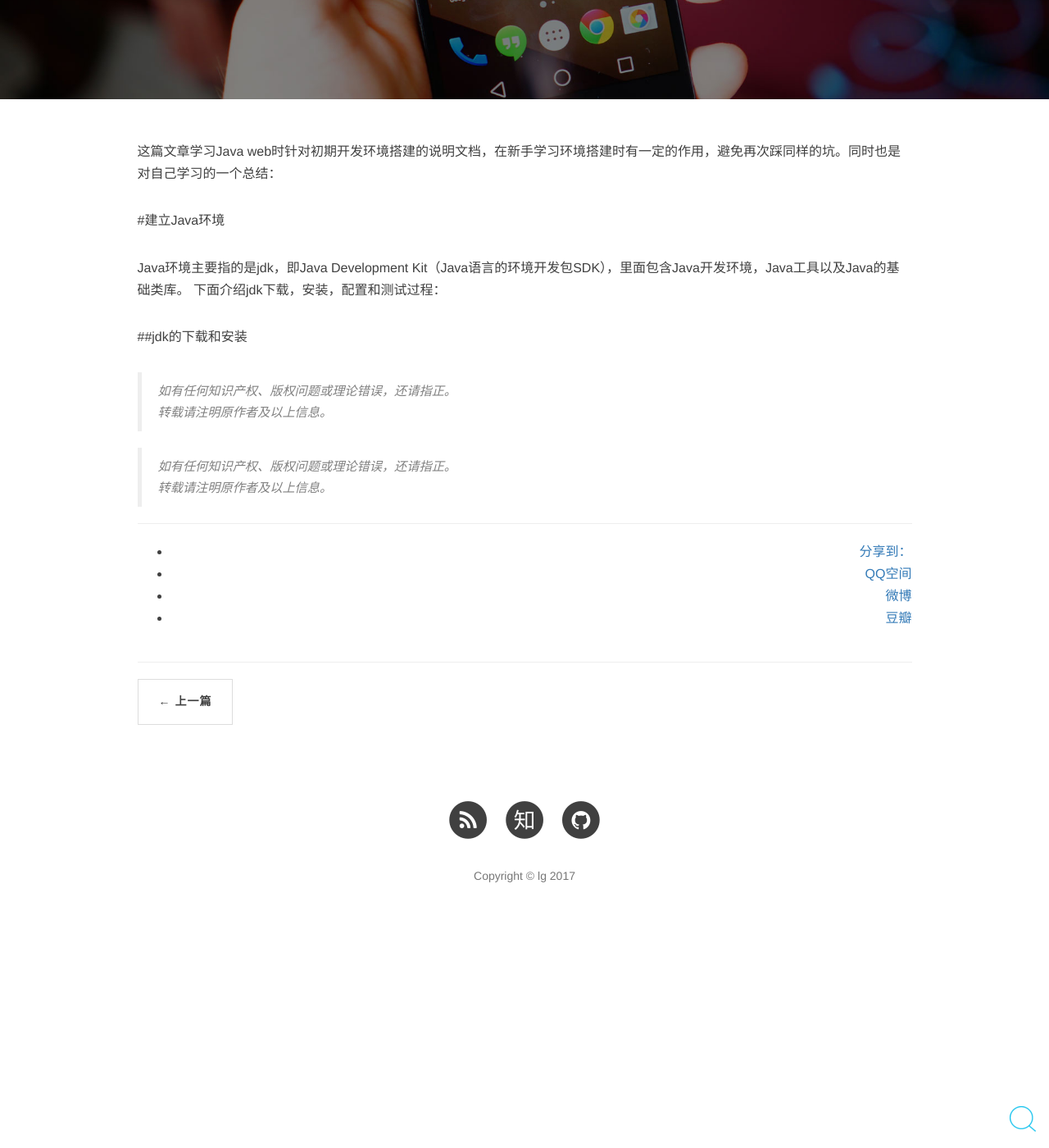
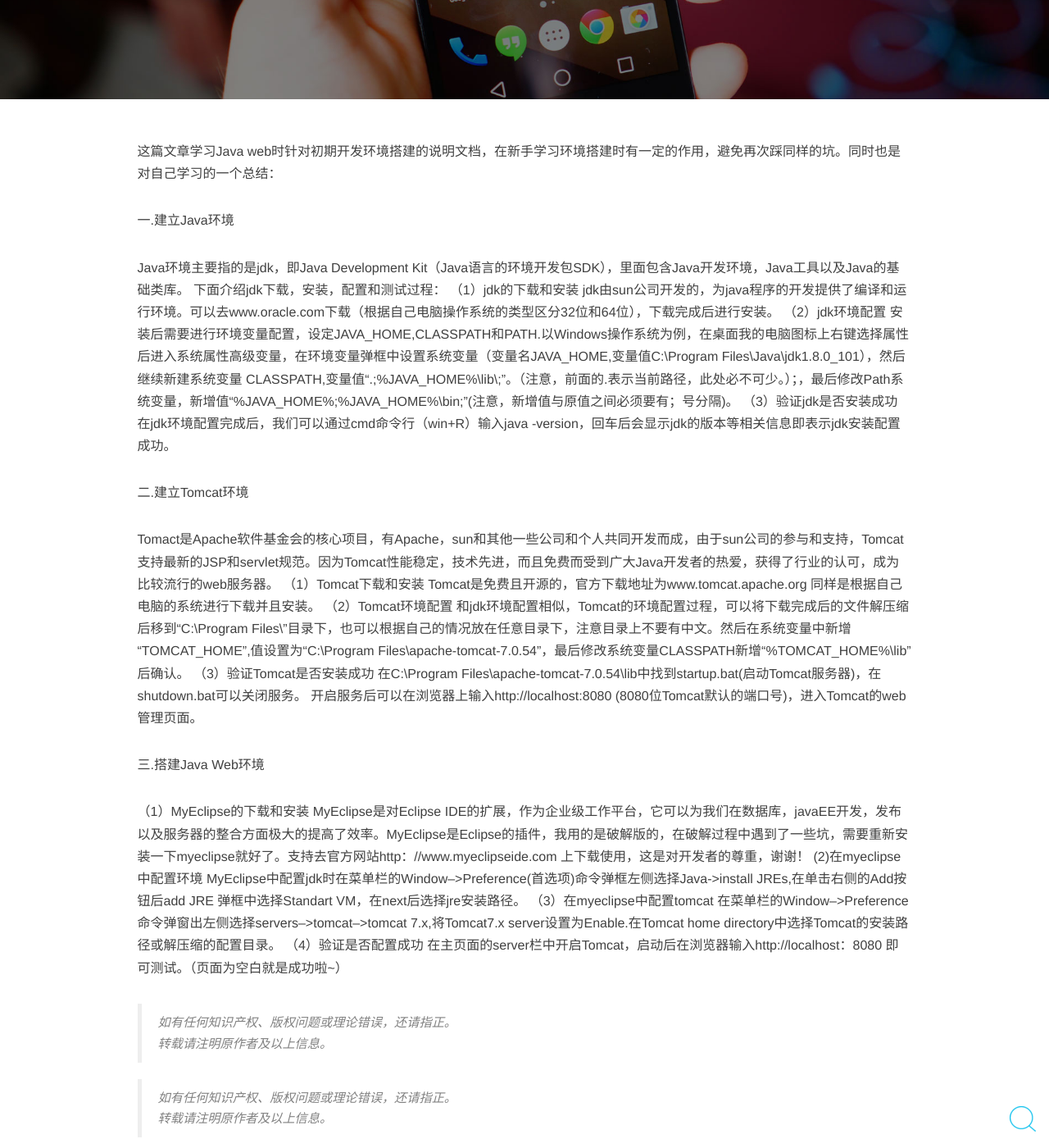
Before and after one commit to JackLiu946/JackLiu946.github.io.bak, a Jekyll site: the page built from _posts/2014-11-26-android-viewpager.md, in a window 1280 px wide and 1400 px high, scrolled down 396 px. Shown: the whole window at 82% size. Built offline with Jekyll 4.4.1, drawn with Linux system fonts in a browser that asks for light colours; nearby versions of some CDN libraries; comment, search, counter and statistics services are not loaded; before the commit the page ends 1542 px from its top, so only the background shows below that.

Commit message:
Update 2014-11-26-android-viewpager.md

```diff
--- a/_posts/2014-11-26-android-viewpager.md
+++ b/_posts/2014-11-26-android-viewpager.md
@@ -12,13 +12,46 @@
 这篇文章学习Java web时针对初期开发环境搭建的说明文档，在新手学习环境搭建时有一定的作用，避免再次踩同样的坑。同时也是对自己学习的一个总结：
 
 
-  #建立Java环境
+  一.建立Java环境
 
   Java环境主要指的是jdk，即Java Development Kit（Java语言的环境开发包SDK），里面包含Java开发环境，Java工具以及Java的基础类库。
  下面介绍jdk下载，安装，配置和测试过程：
+（1）jdk的下载和安装
+jdk由sun公司开发的，为java程序的开发提供了编译和运行环境。可以去www.oracle.com下载（根据自己电脑操作系统的类型区分32位和64位），下载完成后进行安装。
+（2）jdk环境配置
+安装后需要进行环境变量配置，设定JAVA_HOME,CLASSPATH和PATH.以Windows操作系统为例，在桌面我的电脑图标上右键选择属性后进入系统属性高级变量，在环境变量弹框中设置系统变量（变量名JAVA_HOME,变量值C:\Program Files\Java\jdk1.8.0_101），然后继续新建系统变量 CLASSPATH,变量值“.;%JAVA_HOME%\lib\;”。（注意，前面的.表示当前路径，此处必不可少。）；，最后修改Path系统变量，新增值“%JAVA_HOME%;%JAVA_HOME%\bin;”(注意，新增值与原值之间必须要有；号分隔)。
+（3）验证jdk是否安装成功
+在jdk环境配置完成后，我们可以通过cmd命令行（win+R）输入java -version，回车后会显示jdk的版本等相关信息即表示jdk安装配置成功。
 
 
-##jdk的下载和安装
+二.建立Tomcat环境
+
+Tomact是Apache软件基金会的核心项目，有Apache，sun和其他一些公司和个人共同开发而成，由于sun公司的参与和支持，Tomcat支持最新的JSP和servlet规范。因为Tomcat性能稳定，技术先进，而且免费而受到广大Java开发者的热爱，获得了行业的认可，成为比较流行的web服务器。
+（1）Tomcat下载和安装
+Tomcat是免费且开源的，官方下载地址为www.tomcat.apache.org 同样是根据自己电脑的系统进行下载并且安装。
+（2）Tomcat环境配置
+和jdk环境配置相似，Tomcat的环境配置过程，可以将下载完成后的文件解压缩后移到“C:\Program Files\”目录下，也可以根据自己的情况放在任意目录下，注意目录上不要有中文。然后在系统变量中新增“TOMCAT_HOME”,值设置为“C:\Program Files\apache-tomcat-7.0.54”，最后修改系统变量CLASSPATH新增“%TOMCAT_HOME%\lib”后确认。
+（3）验证Tomcat是否安装成功
+在C:\Program Files\apache-tomcat-7.0.54\lib中找到startup.bat(启动Tomcat服务器)，在shutdown.bat可以关闭服务。
+开启服务后可以在浏览器上输入http://localhost:8080 (8080位Tomcat默认的端口号)，进入Tomcat的web管理页面。
+
+三.搭建Java Web环境
+
+（1）MyEclipse的下载和安装
+MyEclipse是对Eclipse IDE的扩展，作为企业级工作平台，它可以为我们在数据库，javaEE开发，发布以及服务器的整合方面极大的提高了效率。MyEclipse是Eclipse的插件，我用的是破解版的，在破解过程中遇到了一些坑，需要重新安装一下myeclipse就好了。支持去官方网站http：//www.myeclipseide.com 上下载使用，这是对开发者的尊重，谢谢！
+(2)在myeclipse中配置环境
+MyEclipse中配置jdk时在菜单栏的Window-->Preference(首选项)命令弹框左侧选择Java->install JREs,在单击右侧的Add按钮后add JRE 弹框中选择Standart VM，在next后选择jre安装路径。
+（3）在myeclipse中配置tomcat
+在菜单栏的Window-->Preference命令弹窗出左侧选择servers-->tomcat-->tomcat 7.x,将Tomcat7.x server设置为Enable.在Tomcat home directory中选择Tomcat的安装路径或解压缩的配置目录。
+（4）验证是否配置成功
+在主页面的server栏中开启Tomcat，启动后在浏览器输入http://localhost：8080 即可测试。（页面为空白就是成功啦~）
+
+
+
+
+
+
+
 > 如有任何知识产权、版权问题或理论错误，还请指正。
 >
 > 转载请注明原作者及以上信息。
```
